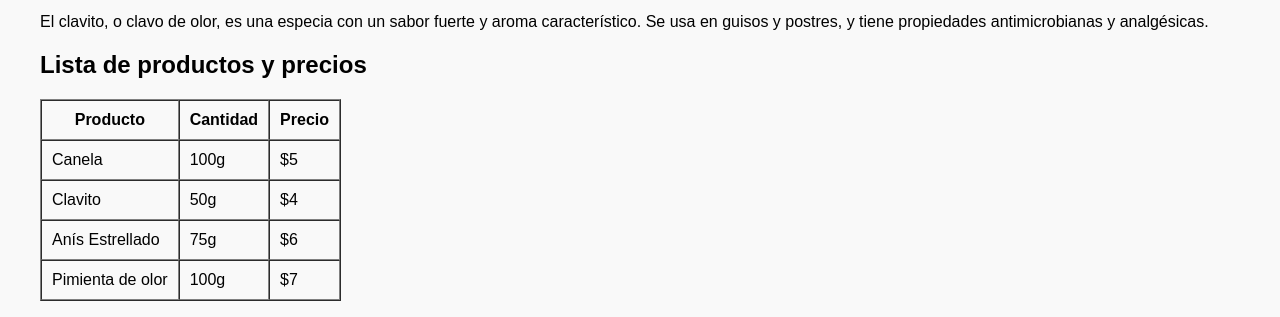
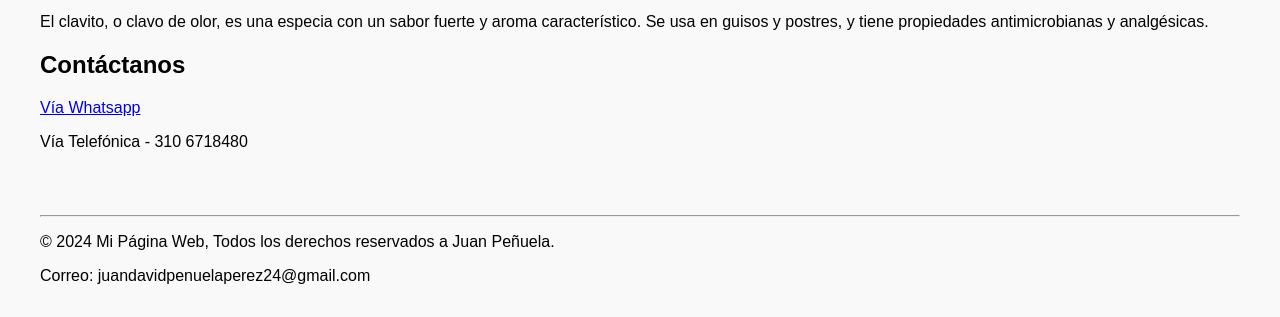
Before and after one commit to s1ckboness/lab14, a plain HTML site: page index.html in a window 1280 px wide. Shown: the part 483-800 px from the top of the page. Drawn offline with Linux system fonts and the light colour scheme.

Commit message:
segundoarreglo

```diff
--- a/index.html
+++ b/index.html
@@ -48,37 +48,6 @@
             </div>
         </section>
 
-        <section id="Tabla">
-            <h2>Lista de productos y precios</h2>
-            <table border="1" cellspacing="0" cellpadding="10">
-                <tr>
-                    <th>Producto</th>
-                    <th>Cantidad</th>
-                    <th>Precio</th>
-                </tr>
-                <tr>
-                    <td>Canela</td>
-                    <td>100g</td>
-                    <td>$5</td>
-                </tr>
-                <tr>
-                    <td>Clavito</td>
-                    <td>50g</td>
-                    <td>$4</td>
-                </tr>
-                <tr>
-                    <td>Anís Estrellado</td>
-                    <td>75g</td>
-                    <td>$6</td>
-                </tr>
-                <tr>
-                    <td>Pimienta de olor</td>
-                    <td>100g</td>
-                    <td>$7</td>
-                </tr>
-            </table>
-        </section>
-
         <section id="Contacto">
             <h2>Contáctanos</h2>
             <p><a href="https://api.whatsapp.com/send?phone=573106125530/">Vía Whatsapp</a></p>
```
